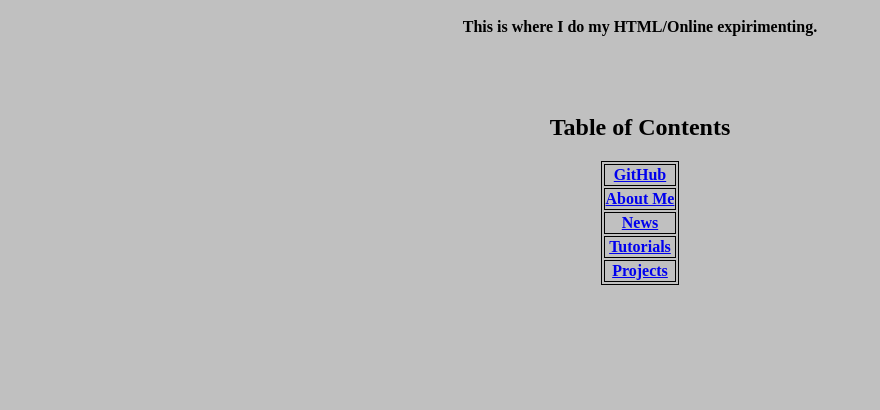
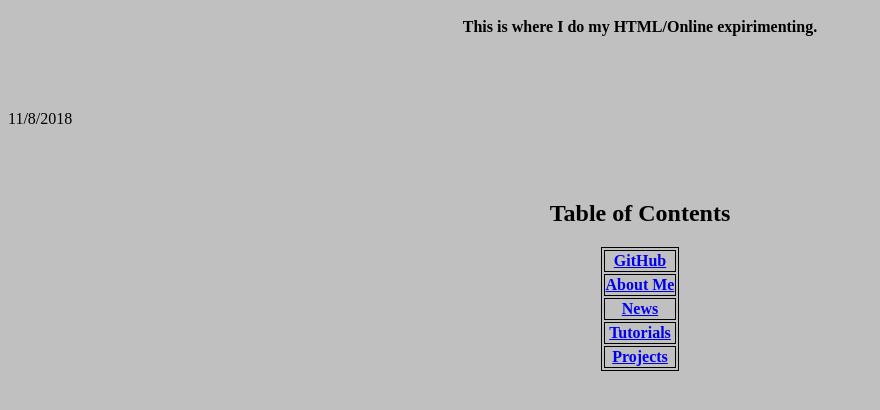
Before and after one commit to MichaelPate/MichaelPate.github.io, a plain HTML site: page index.html in a window 1280 px wide. Shown: the part 48-458 px from the top of the page, without its empty margins (0-880 px from the left). Drawn offline with Linux system fonts and the light colour scheme.

Commit message:
Added Date

```diff
--- a/index.html
+++ b/index.html
@@ -1,12 +1,23 @@
 <title>Mike's Homepage</title>
 
 <body bgcolor="#C0C0C0">
-  <div>
+  <div> <!-- Header -->
     <h1 align="center">Welcome to My Homepage!</h1>
     <h4 align="center">This is where I do my HTML/Online expirimenting.</h4>
+  </div>
+  <div> <!-- Body -->
+    <br><br>
+    <p id="date"></p>
+    <script>
+      n =  new Date();
+      y = n.getFullYear();
+      m = n.getMonth() + 1;
+      d = n.getDate();
+      document.getElementById("date").innerHTML = m + "/" + d + "/" + y;
+    </script>
     <br><br>
   </div>
-  <div>
+  <div> <!-- Table of Contents Box -->
     <h2 align="center">Table of Contents</h2>
     <table align="center" style="border: 1px solid black;">
       <tr>
```
